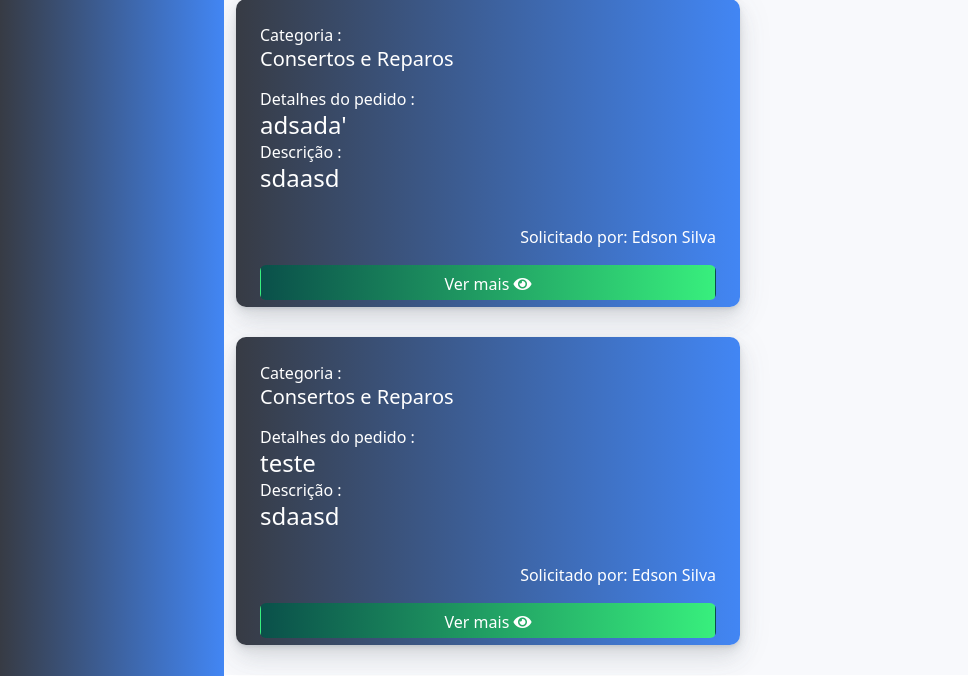
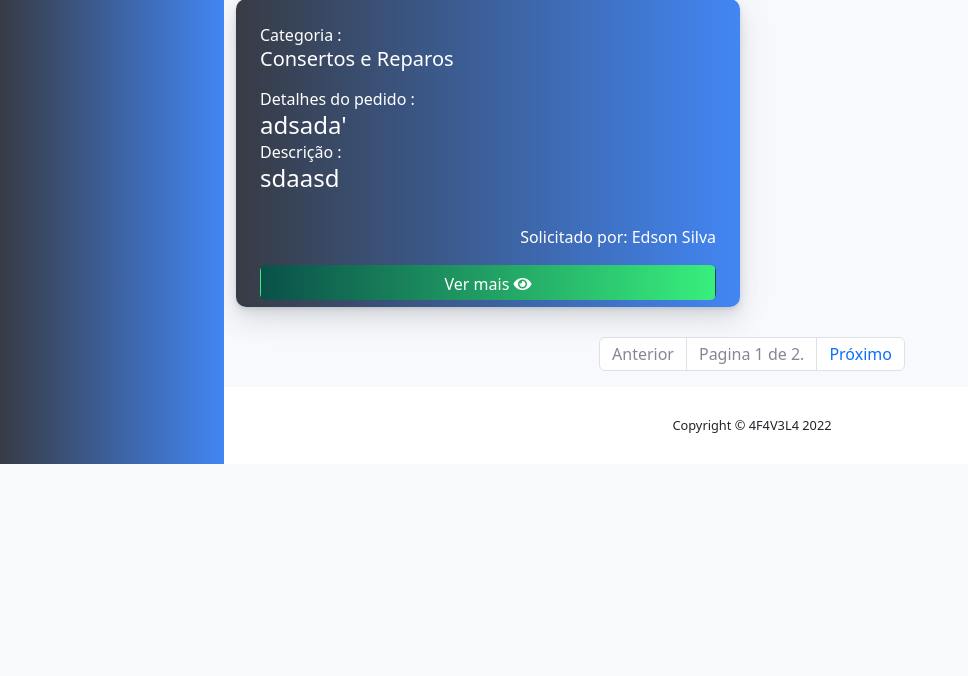
Before and after one commit to edsontomas1981/4F4V3L4, a Django app: page / in a window 1280 px wide. Shown: the part 1501-2177 px from the top of the page, without its empty margins (0-968 px from the left). After the commit the page ends 1965 px from the top, so only its background shows below. Run offline with Django 4.2, Linux system fonts and the light colour scheme; a user stored in the database is signed in; data comes from the database, SQL or seed files in the repository; both versions use the stored data as it was after the commit; parts of the project's set-up code (start-up, migrations or seed data) failed here and were passed over; some libraries are stand-ins or nearby versions.

Commit message:
paginação pagina principal

```diff
--- a/f4v3l4/plataforma/templates/home.html
+++ b/f4v3l4/plataforma/templates/home.html
@@ -21,9 +21,8 @@
     </ul>
     <div class="tab-content" id="pills-tabContent">
       <div class="tab-pane fade show active" id="pills-pedidos" role="tabpanel" aria-labelledby="pills-pedidos-tab">
-
         <!-- inicio pedidos -->
-        {% for pedido in pedidos %}
+        {% for pedido in page_obj %}
             <div class="row ">
                     <div class="col-xl-6 col-lg-8 ">
                       <form method="POST" action="{% url 'detalhesPedidos' %}">{% csrf_token %}
@@ -68,6 +67,34 @@
             </div>
         {%endfor%}
         <!-- final pedidos -->
+        <nav aria-label="Navegação de página exemplo">
+          <ul class="pagination justify-content-center">
+              {% if page_obj.has_previous %}
+                <li class="page-item">
+                  <a class="page-link" href="?page={{ page_obj.previous_page_number }}">Anterior</a>
+                </li>
+              {% else %}
+                <li class="page-item disabled">
+                  <a class="page-link" href="#" tabindex="-1">Anterior</a>
+                </li>
+              {% endif %}
+              <li class="page-item disabled">
+                <a class="page-link" >Pagina {{ page_obj.number }} de {{ page_obj.paginator.num_pages }}. </a>
+              </li>
+            <li class="page-item">
+              {% if page_obj.has_next %}
+                <li class="page-item">
+                  <a class="page-link" href="?page={{ page_obj.next_page_number }}">Próximo</a>
+                </li>
+              {%else%}
+                <li class="page-item disabled">
+                  <a class="page-link" href="#" tabindex="-1">Próximo</a>
+                </li>
+              {% endif %}
+            </li>
+          </ul>
+        </nav>
+
 
       </div>
       <!--Propostas Enviadas -->
@@ -76,11 +103,12 @@
         <div class="row">
           <div class="col-xl-6 col-lg-8 ">
           <div class="card l-bg-blue-dark">
-            <div class="card-body">
+              <div class="card-body">
               <h7 class="card-title">Enviada para :
                 {{p.usuarioProposta_fk.first_name}}
                 {{p.usuarioProposta_fk.last_name}}
               </h7>
+
               <p class="card-text">R$ {{p.valor}}</p>
               <p class="card-text">{{p.observacao}}</p>
               <p class="card-text">Data de Início {{p.prevInicio}}</p>
--- a/f4v3l4/plataforma/urls.py
+++ b/f4v3l4/plataforma/urls.py
@@ -12,7 +12,13 @@ urlpatterns = [
      path('pedDisp/',views.pedDisp,
          name='pedDisp'),
 
-    path('mostraPerfil/',
+     path('configuracoes/',views.alteraConfig,
+         name='alteraConfig'),
+
+     path('privacidade/',views.privacidade,
+         name='privacidade'),
+
+     path('mostraPerfil/',
          views.mostraPerfil,
          name='mostraPerfil'),
 
--- a/f4v3l4/plataforma/views/__init__.py
+++ b/f4v3l4/plataforma/views/__init__.py
@@ -3,3 +3,5 @@ from plataforma.views.propostas import aceitarProposta,enviarProposta
 from plataforma.views.pedidos import pedidos,cPedidos,detalhesPedidos,ViewCadPed
 from plataforma.views.perfil import mostraPerfil,salvaPerfil,editarPerfil
 from .pedDispo import pedDisp
+from plataforma.views.configuracoes import alteraConfig
+from plataforma.views.privacidade import privacidade
--- a/f4v3l4/plataforma/views/home.py
+++ b/f4v3l4/plataforma/views/home.py
@@ -1,3 +1,4 @@
+from django.core.paginator import Paginator
 from django.shortcuts import render,redirect
 from django.http.response import HttpResponse
 from Classes.classes import Home
@@ -6,12 +7,13 @@ from django.contrib.auth.decorators import login_required
 @login_required(login_url='/auth/login/')
 def home(request):
     usuario=request.user
-    pedidos,imagens, propostaEnviadaPor,propostaRecebidas = Home.gerarHome(usuario.id)
+    pedido,imagens, propostaEnviadaPor,propostaRecebidas = Home.gerarHome(usuario.id)
+    paginator = Paginator(pedido, 5) # Mostra 5 por pagina
+
+    page_number = request.GET.get('page')
+    page_obj = paginator.get_page(page_number)
+
     if request.method == "GET" :
-        return render(request,'./home.html',{'pedidos':pedidos,
-                        'imagens':imagens,'propostaEnviadaPor':propostaEnviadaPor,
-                        'propostaRecebidas':propostaRecebidas})
+        return render(request,'./home.html',{'page_obj': page_obj})
     elif request.method == "POST" :
-        return render(request,'./home.html',{'pedidos':pedidos,'imagens':imagens,
-                        'propostaEnviadaPor':propostaEnviadaPor,
-                        'propostaRecebidas':propostaRecebidas})
+        return render(request,'./home.html',{'page_obj': page_obj})
```
Also changed, not shown: f4v3l4/plataforma/templates/configuracoes.html (added, +10 -0 lines), f4v3l4/plataforma/views/configuracoes.py (added, +14 -0 lines), f4v3l4/plataforma/views/privacidade.py (added, +8 -0 lines), f4v3l4/db.sqlite3, f4v3l4/media/media/WAGNER_AGUIAR.jpg (added), f4v3l4/media/media/WAGNER_AGUIAR_jLlmBuX.jpg (added), f4v3l4/media/media/WAGNER_AGUIAR_muemQgh.jpg (added), f4v3l4/media/media/WANDERSON.jpg (added), f4v3l4/media/media/WANDERSON_VvJ5TFk.jpg (added), f4v3l4/plataforma/templates/privacidade.html (renamed from f4v3l4/templates/politica.html).
